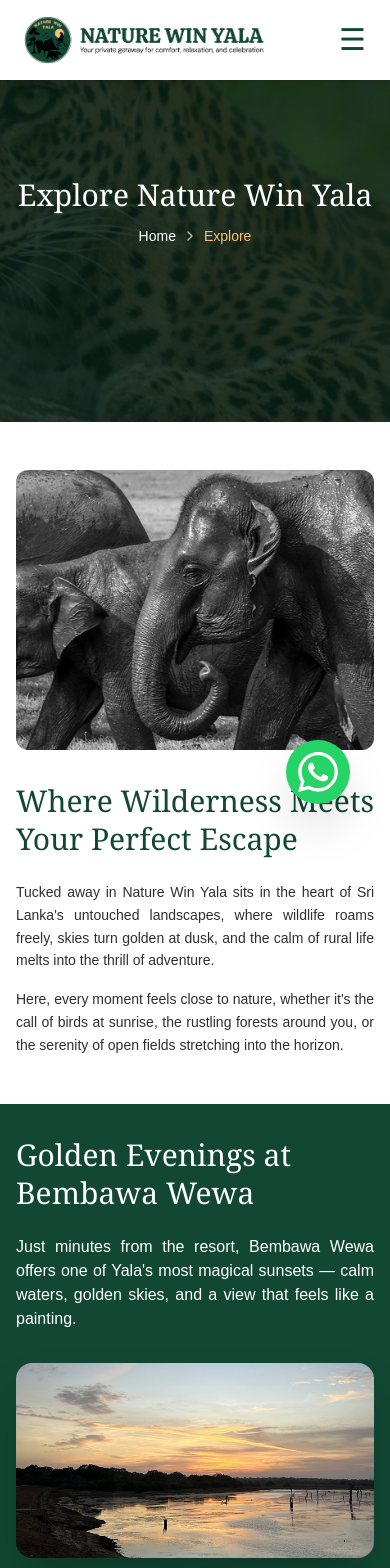
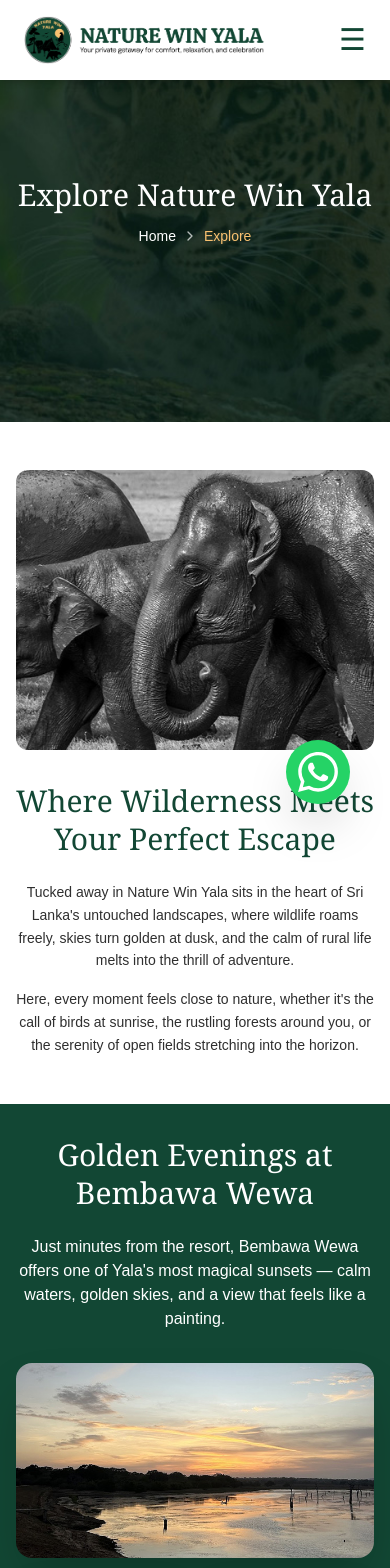
Before and after one commit to Syntrix-Snipers/nature-win-yala, a Next.js app: page /explore in a window 390 px wide. Shown: the top 1568 px of the page. Built offline with nearby package versions, Linux system fonts and the light colour scheme.

Commit message:
adjustments

```diff
--- a/src/app/explore/components/CTA.tsx
+++ b/src/app/explore/components/CTA.tsx
@@ -11,7 +11,7 @@ const CTA = () => {
       <div className="max-w-7xl mx-auto px-6 md:px-12 lg:px-23">
         <div className="flex flex-col md:flex-row md:items-center md:justify-between gap-8">
           {/* Left: Text Content */}
-          <div className="text-white">
+          <div className="text-white text-center md:text-left lg:ml-[-2%]">
             <h2 className="text-3xl md:text-4xl lg:text-5xl font-serif leading-tight mb-4">
               Need Help With Your Booking?
             </h2>
@@ -21,7 +21,7 @@ const CTA = () => {
           </div>
 
           {/* Right: CTA Button */}
-          <div className="flex justify-start md:justify-end">
+          <div className="flex justify-center md:justify-end">
             <Link
               href="/#contact"
               className="inline-flex items-center px-8 py-4 bg-white text-green-900 font-medium text-lg rounded-lg hover:bg-gray-100 transition shadow-lg"
--- a/src/app/explore/components/GoldenEvening.tsx
+++ b/src/app/explore/components/GoldenEvening.tsx
@@ -16,7 +16,7 @@ const GoldenEvening = () => {
       <div className="max-w-7xl mx-auto w-full">
         <div className="grid grid-cols-1 lg:grid-cols-2 gap-6 sm:gap-8 md:gap-12 items-center">
           {/* Left: Title */}
-          <div className="text-white w-full">
+          <div className="text-white w-full text-center lg:text-left">
             <h2 className="text-3xl sm:text-4xl md:text-5xl lg:text-[56px] font-serif leading-tight">
               Golden Evenings at
               <br />
@@ -25,7 +25,7 @@ const GoldenEvening = () => {
           </div>
 
           {/* Right: Description */}
-          <div className="text-white text-base sm:text-lg md:text-xl lg:text-[20px] text-justify">
+          <div className="text-white text-base sm:text-lg md:text-xl lg:text-[20px] text-center lg:text-justify">
             <p>
               Just minutes from the resort, Bembawa Wewa offers one of Yala's
               most magical sunsets — calm waters, golden skies, and a view that
--- a/src/app/explore/components/HeartOfYala.tsx
+++ b/src/app/explore/components/HeartOfYala.tsx
@@ -1,37 +1,34 @@
 "use client";
 
 import Image from "next/image";
-
-// Import your background image
 import backgroundImg from "../../../../public/assets/images/explore-images/Explore-Section-4-Background.jpg";
 
 const HeartOfYala = () => {
   return (
     <section className="relative w-full h-[500px] md:h-[400px] lg:h-[522px] flex items-center justify-center overflow-hidden">
-      {/* Background Image with Overlay */}
+      {/* Background Image */}
       <div className="absolute inset-0">
         <Image
           src={backgroundImg}
           alt="Map of Yala region with Nature Win Yala location"
           fill
-          className="object-cover"
           priority
+          className="object-cover object-[40%_40%] md:object-center"
         />
       </div>
 
       {/* Content Container */}
-      <div className="z-10 w-full px-4 sm:px-6 md:px-8 lg:max-w-6xl lg:mr-[640px] text-left text-white">
-        <h2 className="text-2xl sm:text-3xl md:text-4xl lg:text-5xl font-serif leading-tight mb-4 sm:mb-6 md:mb-8">
+      <div className="z-10 max-w-6xl text-center lg:text-left px-4 sm:px-6 md:px-0 lg:ml-[-30%]">
+        <h2 className="text-3xl md:text-4xl lg:text-5xl font-serif leading-tight mb-4 md:mb-8">
           In the Heart of Yala's
           <br />
           Wilderness
         </h2>
 
-        <p className="text-sm sm:text-base md:text-lg lg:text-xl w-full sm:max-w-md md:max-w-lg lg:w-[469px] leading-relaxed">
-          Located in Rota Wewa Yaya, near Tissamaharama, our villa is surrounded
-          by lakes, forest trails, and wildlife zones. We are perfectly
-          positioned for easy access to the Yala National Park safari gates,
-          giving you the perfect mix of peace and adventure.
+        <p className="text-xl md:text-lg lg:text-xl max-w-2xl mx-auto lg:mx-0 leading-relaxed">
+          Located in Rota Wewa Yaya, our resort is surrounded by lakes, forest
+          trails, and wildlife zones — giving you the perfect mix of peace and
+          adventure.
         </p>
       </div>
     </section>
--- a/src/app/explore/components/HeroSection.tsx
+++ b/src/app/explore/components/HeroSection.tsx
@@ -15,11 +15,14 @@ const HeroSection = () => {
           alt="Nature Win Yala"
           fill
           priority
-          className="object-cover object-center"
+          className="
+  object-cover
+  object-[30%_45%]
+  sm:object-center
+
+"
           sizes="100vw"
         />
-
-
 
         {/* Text Content */}
         <div className="relative z-10 text-center text-white px-4 sm:px-6 md:px-8 max-w-4xl mx-auto">
--- a/src/app/explore/components/WhereWildness.tsx
+++ b/src/app/explore/components/WhereWildness.tsx
@@ -22,22 +22,22 @@ const WhereWildness = () => {
 
           {/* Content */}
           <div className="space-y-6 sm:space-y-8">
-            <h2 className="font-serif text-3xl sm:text-4xl md:text-5xl lg:text-[47px] xl:text-[56px] leading-tight text-[#124734]">
+            <h2 className="font-serif text-3xl sm:text-4xl md:text-5xl lg:text-[47px] xl:text-[56px] leading-tight text-[#124734] text-center sm:text-left">
               Where Wilderness Meets
               <br className="hidden sm:block" />
               <span className="sm:hidden"> </span>
               Your Perfect Escape
             </h2>
 
-            <div className="grid grid-cols-1 w-full sm:grid-cols-2 gap-4 sm:gap-5 md:gap-6 text-[#2f2f2f] text-sm sm:text-[15px] leading-relaxed">
-              <p className="text-justify">
+            <div className="grid grid-cols-1 w-full sm:grid-cols-2 gap-4 sm:gap-5 md:gap-6 text-[#2f2f2f] text-sm sm:text-[15px] leading-relaxed text-center sm:text-justify">
+              <p>
                 Tucked away in Nature Win Yala sits in the heart of Sri Lanka's
                 untouched landscapes, where wildlife roams freely, skies turn
                 golden at dusk, and the calm of rural life melts into the thrill
                 of adventure.
               </p>
 
-              <p className="text-justify">
+              <p>
                 Here, every moment feels close to nature, whether it's the call
                 of birds at sunrise, the rustling forests around you, or the
                 serenity of open fields stretching into the horizon.
```
Also changed, not shown: src/app/explore/components/Destinations.tsx (+18 -26 lines).
